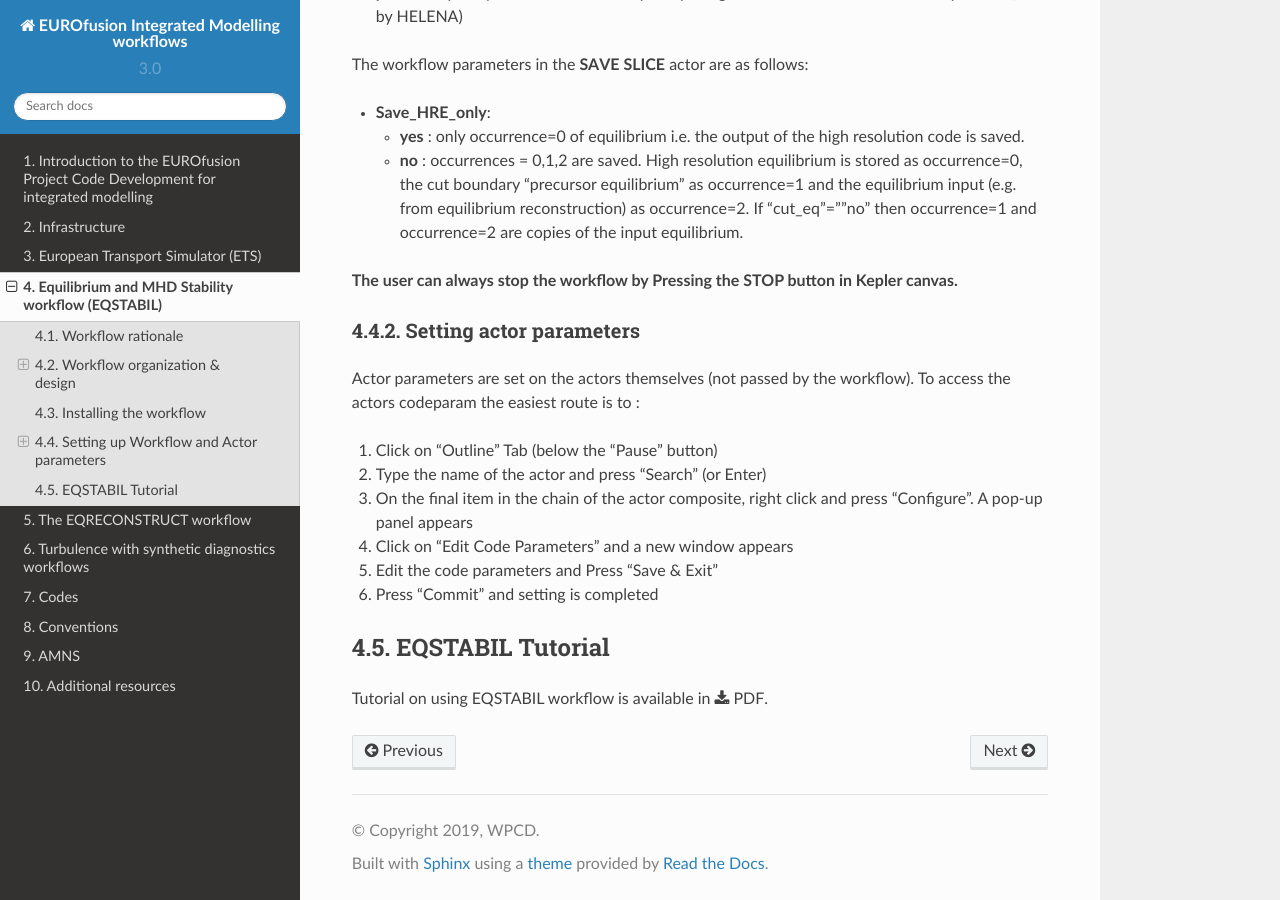
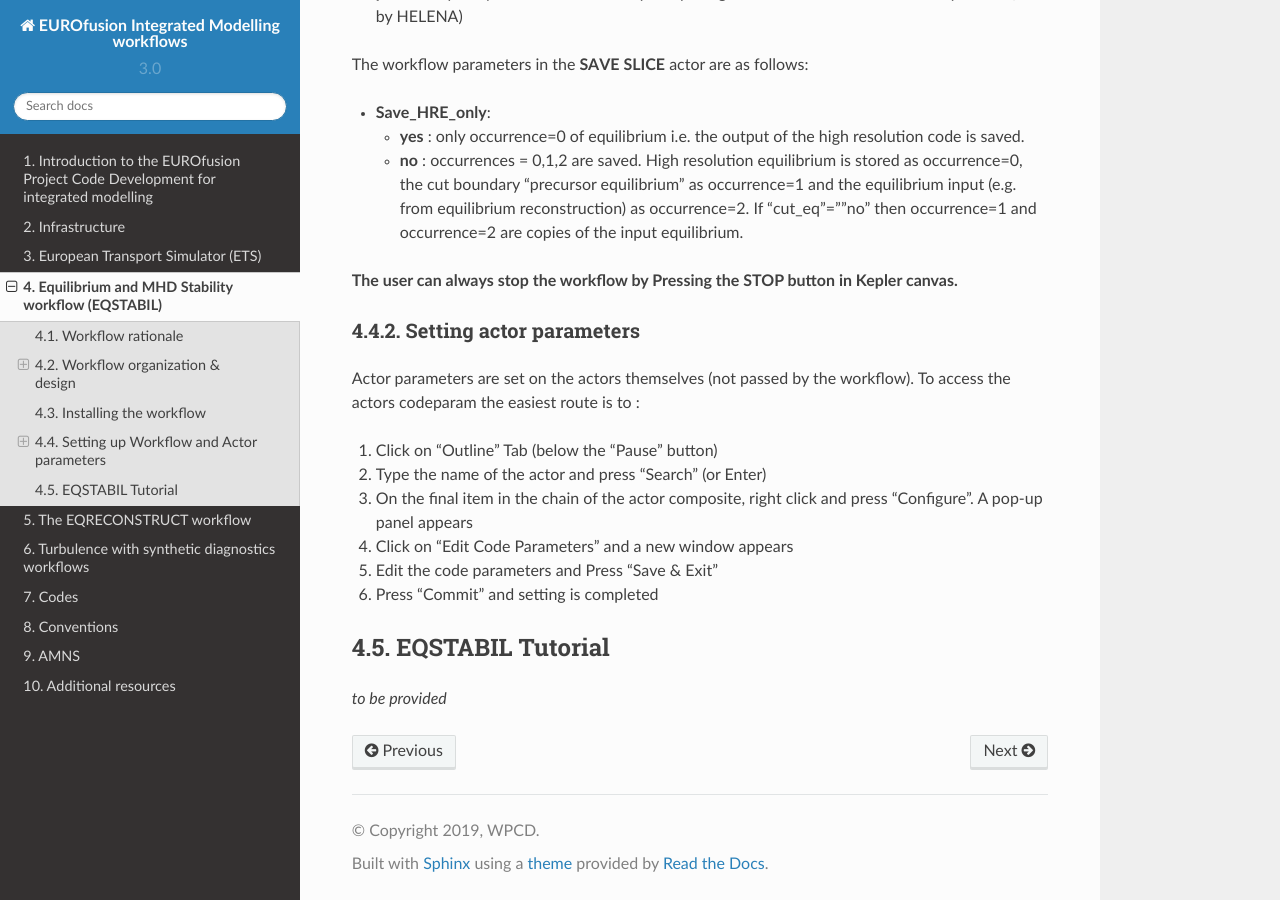
Before and after one commit to WPCD-Workflows/documentation, a Sphinx documentation site: the page built from source/es.rst, in a window 1280 px wide and 900 px high, scrolled down 6349 px. Built offline with Sphinx 7.4.7 and the Read the Docs theme 2.0.0, drawn with Linux system fonts in a browser that asks for light colours.

Commit message:
Update es.rst

```diff
--- a/source/es.rst
+++ b/source/es.rst
@@ -234,5 +234,4 @@ workflow). To access the actors codeparam the easiest route is to :
 EQSTABIL Tutorial
 =================
 
-Tutorial on using EQSTABIL workflow is available in :download:`PDF
-<static/EQSTABIL_tutorial_20151214.pdf>`.
+*to be provided*
```
